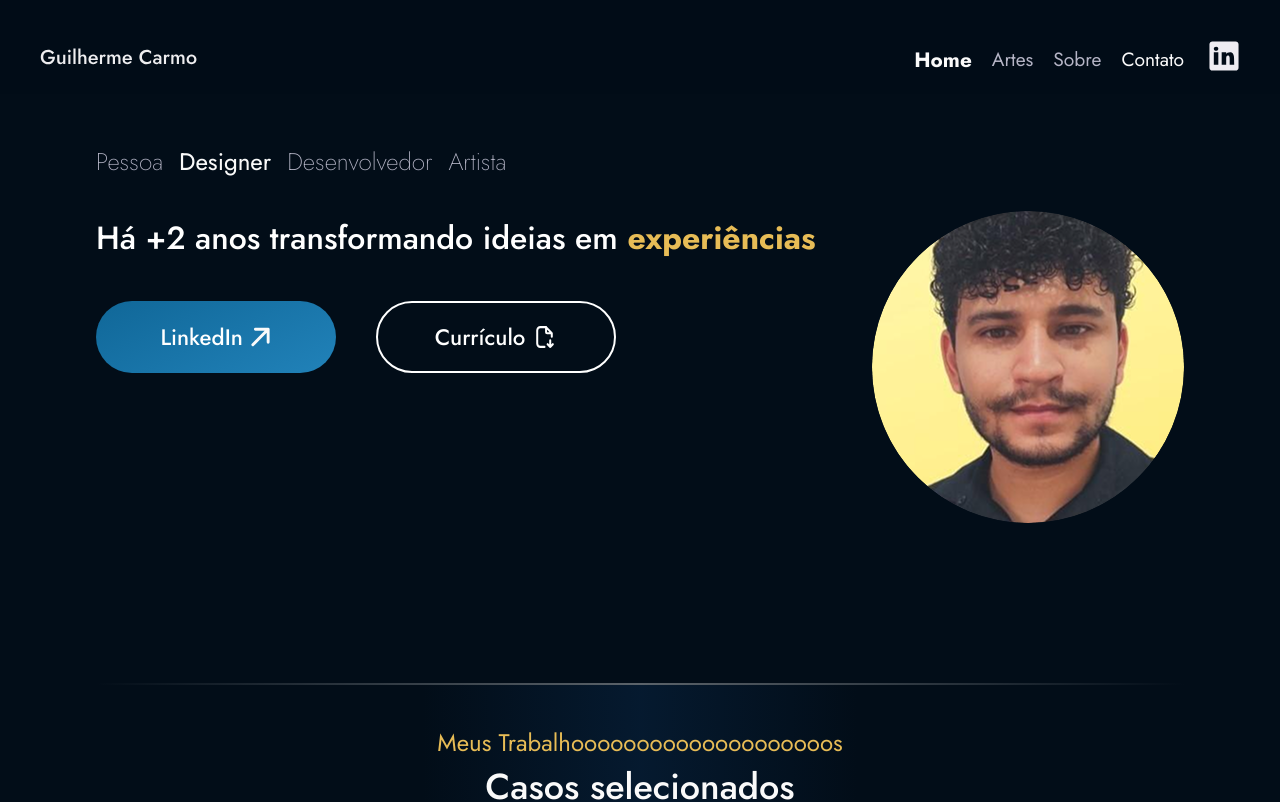
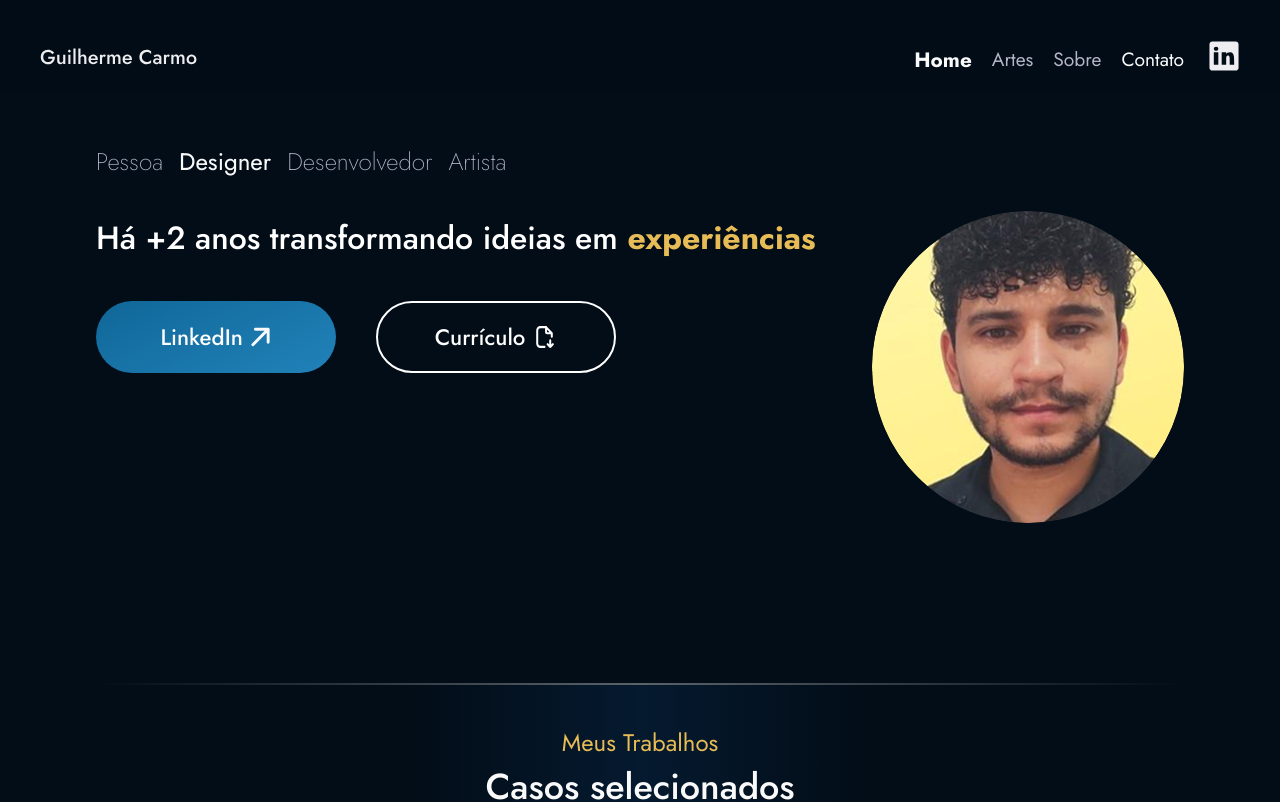
Before and after one commit to Guigga/guigga.github.io, a React (Create React App) app: page /#/ in a window 1280 px wide. Shown: the top 802 px of the page. Built offline with nearby package versions, Linux system fonts and the light colour scheme.

Commit message:
Correções ortográficas - Acho que está funcionando

```diff
--- a/src/pages/Home/index.js
+++ b/src/pages/Home/index.js
@@ -18,7 +18,7 @@ export default function Home() {
 
             {/* Títulos das sessões*/}
             <TituloSessao
-                titulo="Meus Trabalhoooooooooooooooooooos"
+                titulo="Meus Trabalhos"
                 subtitulo="Casos selecionados"
             />
 
```
